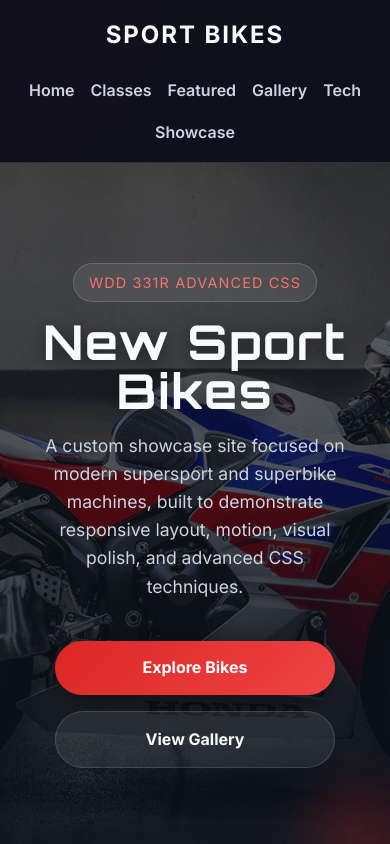
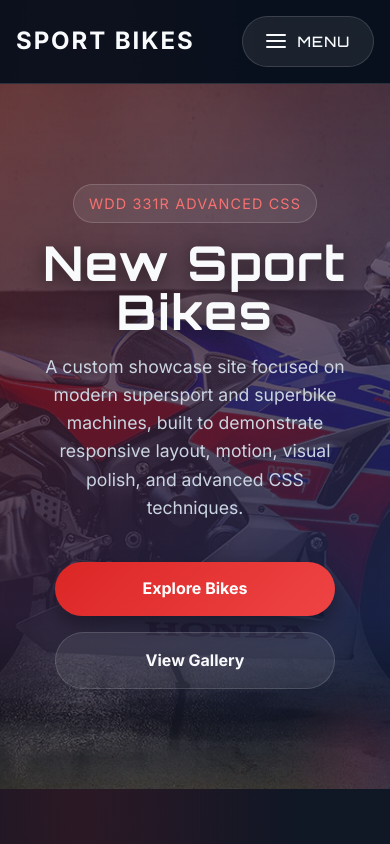
Before and after one commit to blaisepalombo/palombo-wdd331-portfolio, a plain HTML site: page unit-6/capstone-css-showcase/index.html in a window 390 px wide. Shown: the top 844 px of the page. Drawn offline with Linux system fonts and the light colour scheme.

Commit message:
updated mobile to have dropdown. nav barr dissapeared on desktop. fixing it right now

```diff
--- a/unit-6/capstone-css-showcase/css/base.css
+++ b/unit-6/capstone-css-showcase/css/base.css
@@ -53,10 +53,24 @@ body {
   font-family: var(--font-main);
   line-height: 1.6;
   color: var(--color-text);
-  background:
-    radial-gradient(circle at top left, rgba(220, 38, 38, 0.18), transparent 24%),
-    radial-gradient(circle at bottom right, rgba(239, 68, 68, 0.12), transparent 25%),
-    linear-gradient(180deg, #08101d 0%, #0b1220 40%, #111827 100%);
+  background: radial-gradient(
+      at 20% 20%,
+      rgba(220, 38, 38, 0.15),
+      transparent 50%
+    ),
+    radial-gradient(
+      at 80% 80%,
+      rgba(37, 99, 235, 0.15),
+      transparent 50%
+    ),
+    linear-gradient(
+      135deg,
+      #0b1220 0%,
+      #111827 50%,
+      #020617 100%
+    );
+
+  color: var(--color-text);
 }
 
 img {
--- a/unit-6/capstone-css-showcase/css/components.css
+++ b/unit-6/capstone-css-showcase/css/components.css
@@ -5,12 +5,108 @@
   text-transform: uppercase;
 }
 
+.mobile-nav summary {
+  list-style: none;
+}
+
+.mobile-nav summary::-webkit-details-marker {
+  display: none;
+}
+
+.nav-toggle {
+  display: none;
+  align-items: center;
+  justify-content: center;
+  gap: 0.75rem;
+  min-width: 132px;
+  padding: 0.8rem 1rem;
+  border: 1px solid var(--color-border);
+  border-radius: 999px;
+  background: rgba(255, 255, 255, 0.08);
+  color: var(--color-text);
+  font-family: var(--font-heading);
+  font-size: 0.9rem;
+  letter-spacing: 0.08em;
+  text-transform: uppercase;
+  cursor: pointer;
+  transition:
+    transform var(--transition-fast),
+    border-color var(--transition-fast),
+    background var(--transition-fast),
+    box-shadow var(--transition-fast);
+}
+
+.nav-toggle:hover,
+.nav-toggle:focus-visible {
+  transform: translateY(-2px);
+  border-color: rgba(239, 68, 68, 0.45);
+  background: rgba(255, 255, 255, 0.12);
+  box-shadow: var(--shadow-sm);
+}
+
+.nav-toggle-icon {
+  position: relative;
+  display: inline-block;
+  width: 20px;
+  height: 2px;
+  background: currentColor;
+  border-radius: 999px;
+  transition:
+    background var(--transition-fast),
+    transform var(--transition-fast);
+}
+
+.nav-toggle-icon::before,
+.nav-toggle-icon::after {
+  content: "";
+  position: absolute;
+  left: 0;
+  width: 20px;
+  height: 2px;
+  background: currentColor;
+  border-radius: 999px;
+  transition:
+    transform var(--transition-fast),
+    top var(--transition-fast),
+    opacity var(--transition-fast);
+}
+
+.nav-toggle-icon::before {
+  top: -6px;
+}
+
+.nav-toggle-icon::after {
+  top: 6px;
+}
+
+.mobile-nav[open] .nav-toggle-icon {
+  background: transparent;
+}
+
+.mobile-nav[open] .nav-toggle-icon::before {
+  top: 0;
+  transform: rotate(45deg);
+}
+
+.mobile-nav[open] .nav-toggle-icon::after {
+  top: 0;
+  transform: rotate(-45deg);
+}
+
+.nav-links {
+  display: flex;
+  align-items: center;
+  gap: var(--space-lg);
+  flex-wrap: wrap;
+}
+
 .nav-links a {
   color: var(--color-text-muted);
   font-weight: 600;
   transition:
     color var(--transition-fast),
-    transform var(--transition-fast);
+    transform var(--transition-fast),
+    background var(--transition-fast);
 }
 
 .nav-links a:hover,
@@ -249,7 +345,73 @@
   color: var(--color-text-muted);
 }
 
+@media (min-width: 701px) {
+  .mobile-nav {
+    display: block;
+  }
+
+  .mobile-nav .nav-links {
+    display: flex;
+    position: static;
+    width: auto;
+    margin: 0;
+    padding: 0;
+    border: 0;
+    background: transparent;
+    box-shadow: none;
+    animation: none;
+  }
+
+  .nav-toggle {
+    display: none;
+  }
+}
+
 @media (max-width: 700px) {
+  .nav-toggle {
+    display: inline-flex;
+  }
+
+  .mobile-nav {
+    width: auto;
+  }
+
+  .mobile-nav:not([open]) .nav-links {
+    display: none;
+  }
+
+  .mobile-nav[open] .nav-links {
+    position: absolute;
+    top: calc(100% + 0.75rem);
+    right: 0;
+    z-index: 1200;
+    display: flex;
+    flex-direction: column;
+    align-items: stretch;
+    gap: 0.35rem;
+    width: min(82vw, 260px);
+    margin-top: 0;
+    padding: 0.75rem;
+    border: 1px solid var(--color-border);
+    border-radius: var(--radius-md);
+    background: rgba(8, 16, 29, 0.96);
+    box-shadow: var(--shadow-md);
+    animation: mobile-menu-drop 0.35s ease both;
+  }
+
+  .nav-links a {
+    display: block;
+    width: 100%;
+    padding: 0.8rem 1rem;
+    border-radius: var(--radius-sm);
+  }
+
+  .nav-links a:hover,
+  .nav-links a:focus-visible {
+    transform: translateX(6px);
+    background: rgba(255, 255, 255, 0.08);
+  }
+
   .scroll-gallery {
     grid-auto-columns: 100%;
     padding-inline: var(--space-md);
@@ -265,3 +427,15 @@
     max-width: 280px;
   }
 }
+
+@keyframes mobile-menu-drop {
+  from {
+    opacity: 0;
+    transform: translateY(-10px) scale(0.98);
+  }
+
+  to {
+    opacity: 1;
+    transform: translateY(0) scale(1);
+  }
+}
--- a/unit-6/capstone-css-showcase/css/layout.css
+++ b/unit-6/capstone-css-showcase/css/layout.css
@@ -13,6 +13,15 @@
   justify-content: space-between;
   gap: var(--space-lg);
   padding: 1rem var(--space-lg);
+}
+
+.site-nav {
+  display: flex;
+  align-items: center;
+}
+
+.mobile-nav {
+  position: relative;
 }
 
 .nav-links {
@@ -72,6 +81,10 @@
   min-height: 240px;
 }
 
+main section[id] {
+  scroll-margin-top: 6.5rem;
+}
+
 .footer {
   padding: var(--space-xl) var(--space-lg) 2rem;
   text-align: center;
@@ -102,14 +115,18 @@
   }
 
   .nav-container {
-    flex-direction: column;
-    justify-content: center;
+    justify-content: space-between;
+    align-items: center;
     padding-inline: var(--space-md);
   }
 
-  .nav-links {
-    justify-content: center;
-    gap: 1rem;
+  .site-nav {
+    position: relative;
+    flex: 0 0 auto;
+  }
+
+  .mobile-nav {
+    width: auto;
   }
 
   .categories-grid,
@@ -121,4 +138,8 @@
     min-height: 60vh;
     padding: 5rem 1rem;
   }
+
+  main section[id] {
+    scroll-margin-top: 3rem;
+  }
 }
--- a/unit-6/capstone-css-showcase/css/pages.css
+++ b/unit-6/capstone-css-showcase/css/pages.css
@@ -17,10 +17,18 @@
   content: "";
   position: absolute;
   inset: 0;
-  background: linear-gradient(
-    rgba(8, 16, 29, 0.3),
-    rgba(8, 16, 29, 0.78)
-  );
+  background:
+    linear-gradient(
+      135deg,
+      rgba(220, 38, 38, 0.25),
+      rgba(37, 99, 235, 0.25)
+    ),
+    linear-gradient(
+      to bottom,
+      rgba(8, 16, 29, 0.3) 0%,
+      rgba(8, 16, 29, 0.5) 50%,
+      rgba(8, 16, 29, 0.9) 100%
+    );
   z-index: 1;
 }
 
@@ -38,10 +46,36 @@
   bottom: -6rem;
   width: 260px;
   height: 260px;
-  background: radial-gradient(circle, rgba(220, 38, 38, 0.28), transparent 70%);
-  filter: blur(16px);
+  background:
+    radial-gradient(
+      circle,
+      rgba(220, 38, 38, 0.2),
+      transparent 60%
+    ),
+    radial-gradient(
+      circle at 70% 70%,
+      rgba(37, 99, 235, 0.2),
+      transparent 60%
+    );
+  filter: blur(20px);
   z-index: 1;
   animation: glow-float 5s ease-in-out infinite;
+}
+
+/* smooth fade into next section */
+.hero::before {
+  mask-image: linear-gradient(
+    to bottom,
+    black 0%,
+    black 75%,
+    transparent 100%
+  );
+  -webkit-mask-image: linear-gradient(
+    to bottom,
+    black 0%,
+    black 75%,
+    transparent 100%
+  );
 }
 
 .gallery .section-title,
@@ -63,7 +97,11 @@
   height: 4px;
   margin: 0.75rem auto 0;
   border-radius: 999px;
-  background: linear-gradient(90deg, var(--color-accent), var(--color-accent-2));
+  background: linear-gradient(
+    90deg,
+    var(--color-accent),
+    var(--color-accent-2)
+  );
 }
 
 .categories,
@@ -71,7 +109,7 @@
 .showcase-note {
   background: linear-gradient(
     180deg,
-    rgba(255, 255, 255, 0.015),
+    rgba(255, 255, 255, 0.01),
     rgba(255, 255, 255, 0)
   );
 }
--- a/unit-6/capstone-css-showcase/index.html
+++ b/unit-6/capstone-css-showcase/index.html
@@ -22,7 +22,13 @@
       <div class="nav-container container">
         <a href="#hero" class="logo">Sport Bikes</a>
 
-        <nav aria-label="Primary navigation">
+        <nav class="site-nav" aria-label="Primary navigation">
+          <details class="mobile-nav">
+            <summary class="nav-toggle">
+              <span class="nav-toggle-icon" aria-hidden="true"></span>
+              <span class="nav-toggle-text">Menu</span>
+            </summary>
+
             <ul class="nav-links">
               <li><a href="#hero">Home</a></li>
               <li><a href="#categories">Classes</a></li>
@@ -31,6 +37,7 @@
               <li><a href="#features">Tech</a></li>
               <li><a href="#showcase">Showcase</a></li>
             </ul>
+          </details>
         </nav>
       </div>
     </header>
@@ -320,5 +327,16 @@
         <p>Capstone CSS Showcase • WDD 331R Advanced CSS</p>
       </div>
     </footer>
+
+    <script>
+      const mobileNav = document.querySelector(".mobile-nav");
+      const mobileLinks = document.querySelectorAll(".mobile-nav .nav-links a");
+
+      mobileLinks.forEach((link) => {
+        link.addEventListener("click", () => {
+          mobileNav.removeAttribute("open");
+        });
+      });
+    </script>
   </body>
 </html>
```
Lines whose indentation alone changed are shown as unchanged.
